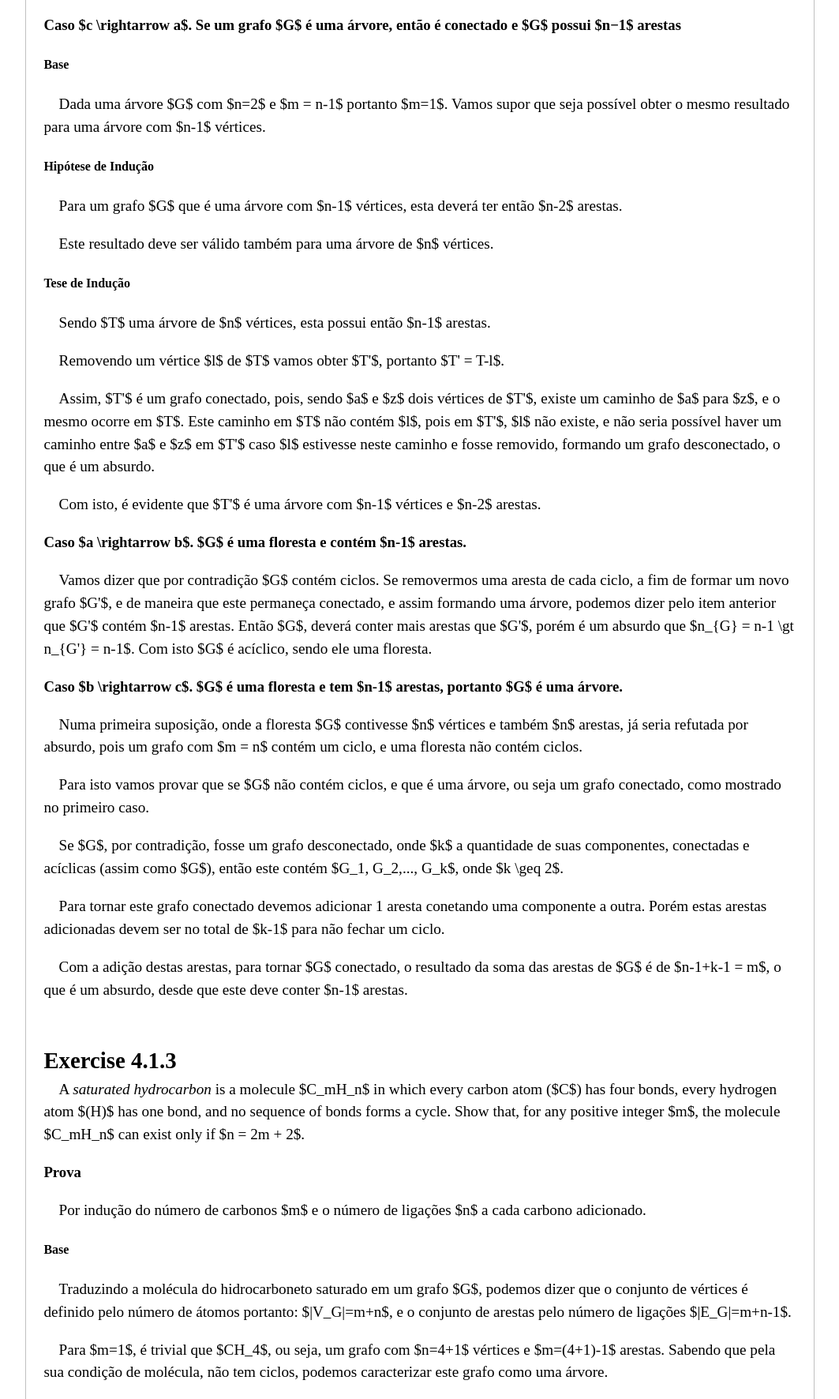
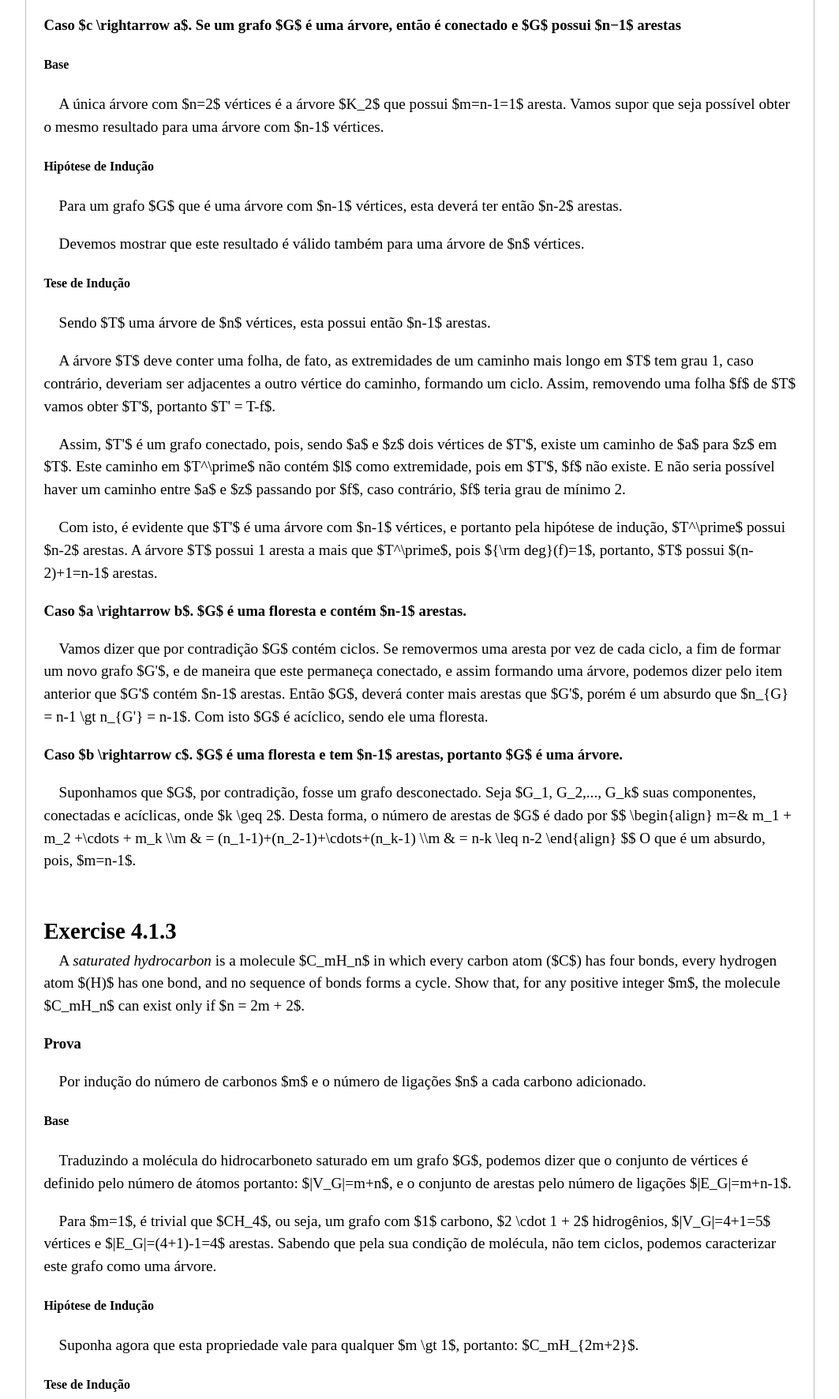
Before and after one commit to vanessametonini/grahps-theory, a website: page lista04/index.html in a window 1280 px wide. Shown: the part 475-2247 px from the top of the page at 79% size, without its empty margins (108-1171 px from the left). Drawn offline with Linux system fonts and the light colour scheme.

Commit message:
L04 ajustes

```diff
--- a/lista04/index.html
+++ b/lista04/index.html
@@ -31,36 +31,40 @@
         <h3>Caso $c \rightarrow a$. Se um grafo $G$ é uma árvore, então é conectado e $G$ possui $n−1$ arestas</h3>
         <h4>Base</h4>
         <p>
-          Dada uma árvore $G$ com $n=2$ e $m = n-1$ portanto $m=1$. Vamos supor que seja possível obter o mesmo
-          resultado para uma árvore com $n-1$ vértices.
+          A única árvore com $n=2$ vértices é a árvore $K_2$ que possui $m=n-1=1$ aresta. Vamos supor que seja possível
+          obter o mesmo resultado para uma árvore com $n-1$ vértices.
         </p>
         <h4>Hipótese de Indução</h4>
         <p>
           Para um grafo $G$ que é uma árvore com $n-1$ vértices, esta deverá ter então $n-2$ arestas.
         </p>
         <p>
-          Este resultado deve ser válido também para uma árvore de $n$ vértices.
+          Devemos mostrar que este resultado é válido também para uma árvore de $n$ vértices.
         </p>
         <h4>Tese de Indução</h4>
         <p>
           Sendo $T$ uma árvore de $n$ vértices, esta possui então $n-1$ arestas.
         </p>
         <p>
-          Removendo um vértice $l$ de $T$ vamos obter $T'$, portanto $T' = T-l$.
+          A árvore $T$ deve conter uma folha, de fato, as extremidades de um caminho mais longo em $T$ tem grau 1, caso
+          contrário, deveriam ser adjacentes a outro vértice do caminho, formando um ciclo. Assim,
+          removendo uma folha $f$ de $T$ vamos obter $T'$, portanto $T' = T-f$.
         </p>
         <p>
           Assim, $T'$ é um grafo conectado, pois, sendo $a$ e $z$ dois vértices de $T'$, existe um caminho de $a$ para
-          $z$, e o mesmo ocorre em $T$. Este caminho em $T$ não contém $l$, pois em $T'$, $l$ não existe, e não seria
-          possível haver um caminho entre $a$ e $z$ em $T'$ caso $l$ estivesse neste caminho e fosse removido, formando
-          um grafo desconectado, o que é um absurdo.
+          $z$ em $T$. Este caminho em $T^\prime$ não contém $l$ como extremidade, pois em $T'$, $f$ não existe. E não
+          seria possível haver um caminho entre $a$ e $z$ passando por $f$, caso contrário, $f$ teria grau de mínimo 2.
         </p>
         <p>
-          Com isto, é evidente que $T'$ é uma árvore com $n-1$ vértices e $n-2$ arestas.
+          Com isto, é evidente que $T'$ é uma árvore com $n-1$ vértices, e portanto pela hipótese de indução, $T^\prime$
+          possui $n-2$ arestas. A árvore $T$ possui 1 aresta a mais que $T^\prime$, pois ${\rm deg}(f)=1$, portanto, $T$
+          possui $(n-2)+1=n-1$ arestas.
         </p>
 
         <h3>Caso $a \rightarrow b$. $G$ é uma floresta e contém $n-1$ arestas. </h3>
         <p>
-          Vamos dizer que por contradição $G$ contém ciclos. Se removermos uma aresta de cada ciclo, a fim de formar um
+          Vamos dizer que por contradição $G$ contém ciclos. Se removermos uma aresta por vez de cada ciclo, a fim de
+          formar um
           novo grafo $G'$, e de maneira que este permaneça conectado, e assim formando uma árvore, podemos dizer pelo
           item anterior que $G'$ contém $n-1$ arestas. Então $G$, deverá conter mais arestas que $G'$, porém é um
           absurdo que $n_{G} = n-1 \gt n_{G'} = n-1$. Com isto $G$ é acíclico, sendo ele uma floresta.
@@ -68,44 +72,44 @@
         <h3>Caso $b \rightarrow c$. $G$ é uma floresta e tem $n-1$ arestas, portanto $G$ é uma árvore.</h3>
         <!-- <pre>
                     i) G have n-1 edges doesn't imply that all vertices are connected by an edge.  <br>
-                    ii) G have all vertices connected by an
-                    edge doesn't imply that G is connected.
+                    ii) G have all vertices connected by an edge doesn't imply that G is connected.
                 </pre> -->
         <p>
-          Numa primeira suposição, onde a floresta $G$ contivesse $n$ vértices e também $n$ arestas, já seria refutada
-          por absurdo, pois um grafo com $m = n$ contém um ciclo, e uma floresta não contém ciclos.
+          Suponhamos que $G$, por contradição, fosse um grafo desconectado. Seja $G_1, G_2,..., G_k$ suas componentes,
+          conectadas e acíclicas, onde $k \geq 2$. Desta forma, o número de arestas de $G$ é dado por
+
+          $$
+          \begin{align}
+          m=& m_1 + m_2 +\cdots + m_k
+          \\m & = (n_1-1)+(n_2-1)+\cdots+(n_k-1)
+          \\m & = n-k \leq n-2
+          \end{align}
+          $$
+
+          O que é um absurdo, pois, $m=n-1$.
         </p>
-        <p>
-          Para isto vamos provar que se $G$ não contém ciclos, e que é uma árvore, ou seja um grafo conectado, como
-          mostrado no primeiro caso.
-        </p>
-        <p>
-          Se $G$, por contradição, fosse um grafo desconectado, onde $k$ a quantidade de suas componentes, conectadas e
-          acíclicas (assim como $G$), então este contém $G_1, G_2,..., G_k$, onde $k \geq 2$.
-        </p>
-        <p>
-          Para tornar este grafo conectado devemos adicionar 1 aresta conetando uma componente a outra. Porém estas
-          arestas adicionadas devem ser no total de $k-1$ para não fechar um ciclo.
-        </p>
-        <p>
-          Com a adição destas arestas, para tornar $G$ conectado, o resultado da soma das arestas de $G$ é de $n-1+k-1 =
-          m$, o que é um absurdo, desde que este deve conter $n-1$ arestas.
-        </p>
+
       </section>
     </article>
 
     <article>
       <h1>Exercise 4.1.3</h1>
-      <p>A <em>saturated hydrocarbon</em> is a molecule $C_mH_n$ in which every carbon atom ($C$) has four bonds, every hydrogen atom $(H)$ has one bond, and no sequence of bonds forms a cycle. Show that, for any positive integer $m$, the molecule $C_mH_n$ can exist only if $n = 2m + 2$.</p>
+      <p>A <em>saturated hydrocarbon</em> is a molecule $C_mH_n$ in which every carbon atom ($C$) has four bonds, every
+        hydrogen atom $(H)$ has one bond, and no sequence of bonds forms a cycle. Show that, for any positive integer
+        $m$, the molecule $C_mH_n$ can exist only if $n = 2m + 2$.</p>
       <section>
         <h3>Prova</h3>
         <p>Por indução do número de carbonos $m$ e o número de ligações $n$ a cada carbono adicionado.</p>
         <h4>Base</h4>
         <p>
-          Traduzindo a molécula do hidrocarboneto saturado em um grafo $G$, podemos dizer que o conjunto de vértices é definido pelo número de átomos portanto: $|V_G|=m+n$, e o conjunto de arestas pelo número de ligações $|E_G|=m+n-1$.
+          Traduzindo a molécula do hidrocarboneto saturado em um grafo $G$, podemos dizer que o conjunto de vértices é
+          definido pelo número de átomos portanto: $|V_G|=m+n$, e o conjunto de arestas pelo número de ligações
+          $|E_G|=m+n-1$.
         </p>
         <p>
-          Para $m=1$, é trivial que $CH_4$, ou seja, um grafo com $n=4+1$ vértices e $m=(4+1)-1$ arestas. Sabendo que pela sua condição de molécula, não tem ciclos, podemos caracterizar este grafo como uma árvore.
+          Para $m=1$, é trivial que $CH_4$, ou seja, um grafo com $1$ carbono, $2 \cdot 1 + 2$ hidrogênios,
+          $|V_G|=4+1=5$ vértices e $|E_G|=(4+1)-1=4$ arestas. Sabendo que pela sua condição de molécula, não tem ciclos,
+          podemos caracterizar este grafo como uma árvore.
         </p>
         <h4>Hipótese de Indução</h4>
         <p>
@@ -113,25 +117,31 @@
         </p>
         <h4>Tese de Indução</h4>
         <p>
-          Ao adicionarmos mais um carbono, por se tratar de um hidrocarboneto saturado, este monocarbono deve fazer exatamente quatro ligações únicas com hidrogênios, e então obtemos o subgrafo:
+          Ao adicionarmos mais um carbono, por se tratar de um hidrocarboneto saturado, este monocarbono deve fazer
+          exatamente quatro ligações únicas com hidrogênios, e então obtemos o subgrafo:
         </p>
         <figure>
           <img src="img/ch4-mol.svg" alt="Molécula de CH4" style="width: 100px; padding:0 10px;">
         </figure>
         <p>
-          Por outro lado, acabamos de ver que $CH_4$ é uma árvore, portanto $C_mH_{2m+2}$ também é uma árvore, logo por definição, há no máximo uma aresta entre dois quaisquer vértices. Com isto, para cada átomo de carbono adicionado à $C_mH_{2m+2}$ devemos adicionar apenas mais 2 átomos de hidrogênio e transferimos 1. Ou seja, é adicionado apenas mais dois 2 vértices (hidrogênios) a cada caborno adicionado.
+          Por outro lado, acabamos de ver que $CH_4$ é uma árvore, portanto $C_mH_{2m+2}$ também é uma árvore, logo por
+          definição, há no máximo uma aresta entre dois quaisquer vértices. Com isto, para cada átomo de carbono
+          adicionado à $C_mH_{2m+2}$ devemos adicionar apenas mais 2 átomos de hidrogênio e transferimos 1. Ou seja, é
+          adicionado apenas mais dois 2 vértices (hidrogênios) a cada caborno adicionado.
         </p>
         <p>
-          Caso contrário, se fosse adicionado apenas 1 vértice, o carbono não faria 4 ligações com os hidrogênios, se adicionássemos três ou mais, haveria um hidrogênio com duas ligações, ou um carbono com 5 ligações, o que é um absurdo.
+          Caso contrário, se fosse adicionado apenas 1 vértice, o carbono não faria 4 ligações com os hidrogênios, se
+          adicionássemos três ou mais, haveria um hidrogênio com duas ligações, ou um carbono com 5 ligações, o que é um
+          absurdo.
         </p>
         <p>
           Portanto neste o hidrocarboneto terá $m+1$ carbonos e,
           $$
-            \begin{align}
-            & 2m + 2 + 2
-            \\ & = 2(m+1)+2
-            \\ & = n+1
-            \end{align}
+          \begin{align}
+          & 2m + 2 + 2
+          \\ & = 2(m+1)+2
+          \\ & = n+1
+          \end{align}
           $$
           hidrogênios, ou seja: $C_mH_{2(m+2)+2}$.
         </p>
@@ -154,53 +164,48 @@
         </p>
         <h4>Base</h4>
         <p>
-          Se $e(T)=1$, então saberemos que $T$ conterá $v(T)=2$ vértices. Portanto encontraremos:
+          Se $e(T)=1$, então saberemos que $T$ conterá $v(T)=2$ vértices. Portanto, $e(T)=v(T)−1=1$.
+        </p>
+
+        <h4>Hipótese de Indução</h4>
+        <p>
+          Com isto, vamos supor que este resultado seja válido para qualquer árvore de $k < n$ vértices e $k-1 < n-1=m$ arestas.
+        </p>
+
+        <h4>Tese de Indução</h4>
+        <p>
+          Devemos mostrar que a afirmação é válida para uma árvore com $n$ vértices e $m=n-1$ arestas.
+        </p>
+        <p>
+          Se uma aresta de $T$ for removida, a árvore será desconectada em duas componentes conexas,$T_1$ e $T_2$, que satisfazem a hipótese de indução. Desta forma, o número de arestas de $T$ será:
           $$
             \begin{align}
-              m & = v(T)-e(T)
-              \\ & = 2-1
-              \\ & = 1
+            m &= m_1+m_2+1\\
+              &= (n_1-1)+(n_2-1)+1\\
+              &= (n_1+n_2)-1\\
+            \therefore m &= n-1.\\
             \end{align}
           $$
         </p>
-        <p>
-          Com isto, vamos supor que este resultado seja válido para qualquer árvore de $m$ arestas menor que $n$.
-        </p>
-        <h4>Hipótese de Indução</h4>
-        <p>
-          Sendo $A$ uma árvore com $m \lt k$ sendo $k \lt n-1$.
-        </p>
-        <p>
-          Devemos mostrar que a afirmação é válida para uma árvore com $m=n-1$ arestas.
-        </p>
-        <h4>Tese de Indução</h4>
-        <p>
-          Dada uma árvore $T$ com $n+1$ arestas. Sendo $T'$ um subgrafo de $T$ com $n$ arestas, portanto $v(T')-e(T')=1$.
-        </p>
       </section>
-      <p>
-        Agora claramente nos temos $e(T) = e(T')+1$.
-
-        De outra forma, deve existir uma aresta em $T-T'$ que deve compartilhar pelo menos um vértice com $T'$ (senão um
-        ciclo será formado pela nova aresta e qualquer caminho em $T'$ conectando dois vértices com o fim de uma nova
-        aresta são conectadas - como um caminho existisse por causa que $T'$ é conectado).
-
-        Portanto $v(T) = v(T')+1$.
-      </p>
     </article>
 
     <article>
       <h1>Exercise 4.1.7</h1>
-      <p>Show that a sequence $(d_1, d_2,..., d_n)$ of positive integers is a degree sequence of a tree if and only if $\sum_{i=1}^n d_i= 2(n-1)$.</p>
+      <p>Show that a sequence $(d_1, d_2,..., d_n)$ of positive integers is a degree sequence of a tree if and only if
+        $\sum_{i=1}^n d_i= 2(n-1)$.</p>
       <section>
         <h2>Prova</h2>
         <h4>Base</h4>
         <p>
-          Se uma sequência $(d_1, d_2,..., d_n)$ é uma sequência de graus de uma árvore $T$, para encontrar o grau de um vértice usamos $\sum_{i=1}^n d_i= 2|E|$, porém para uma árvore seria $\sum_{i=1}^n d_i= 2(n-1)$, pois $|E|=n-1$.
+          Se uma sequência $(d_1, d_2,..., d_n)$ é uma sequência de graus de uma árvore $T$, para encontrar o grau de um
+          vértice usamos $\sum_{i=1}^n d_i= 2|E|$, porém para uma árvore seria $\sum_{i=1}^n d_i= 2(n-1)$, pois
+          $|E|=n-1$.
         </p>
         <h4>Hipótese de Indução</h4>
         <p>
-          Vamos construir uma árvore para obter a sequência de graus dada. Uma árvore com $n=2$, seria trivial pois $d_1=d_2=1$, e podemos tomar esta única aresra como nossa árvore e com esta sequência de graus.
+          Vamos construir uma árvore para obter a sequência de graus dada. Uma árvore com $n=2$, seria trivial pois
+          $d_1=d_2=1$, e podemos tomar esta única aresra como nossa árvore e com esta sequência de graus.
         </p>
         <p>
           Agora precisamos provar que isto é verdade para cada $n=i$
@@ -208,10 +213,13 @@
 
         <h4>Tese de Indução</h4>
         <p>
-          Deve haver um $i$ no qual $d_i=1$, se não $\sum_{i=1}^n d_i \geq 2n$. Então assumindo que $d_n=2$. Deve haver um $i$ no qual $d_i \leq 2n$, senão $\sum_{i=1}^n d_i = n \lt 2(n-1)$.
+          Deve haver um $i$ no qual $d_i=1$, se não $\sum_{i=1}^n d_i \geq 2n$. Então assumindo que $d_n=2$. Deve haver
+          um $i$ no qual $d_i \leq 2n$, senão $\sum_{i=1}^n d_i = n \lt 2(n-1)$.
         </p>
         <p>
-          Assumindo que $d_{n-1} \geq 2$. Agora consideramos a sequência $(d'_1 = d_1,...,d'_{n-1})$. Mas então adicionando o vértice $n$ e a aresta $(n-1,n)$ em $T'$ cria uma árvore $T$ com a sequência de grau $(d_1, d_2,..., d_n)$.
+          Assumindo que $d_{n-1} \geq 2$. Agora consideramos a sequência $(d'_1 = d_1,...,d'_{n-1})$. Mas então
+          adicionando o vértice $n$ e a aresta $(n-1,n)$ em $T'$ cria uma árvore $T$ com a sequência de grau $(d_1,
+          d_2,..., d_n)$.
         </p>
 
       </section>
@@ -236,7 +244,8 @@
         </li>
         <li>
           <h2>
-            Show that every sequence $(t_1,t_2,...,t_{n−2})$ of integers from the set $ \{1,2,...,n\} $ is the Prüfer code of a unique spanning tree of $K_n$.
+            Show that every sequence $(t_1,t_2,...,t_{n−2})$ of integers from the set $ \{1,2,...,n\} $ is the Prüfer
+            code of a unique spanning tree of $K_n$.
           </h2>
         </li>
         <li>
```
